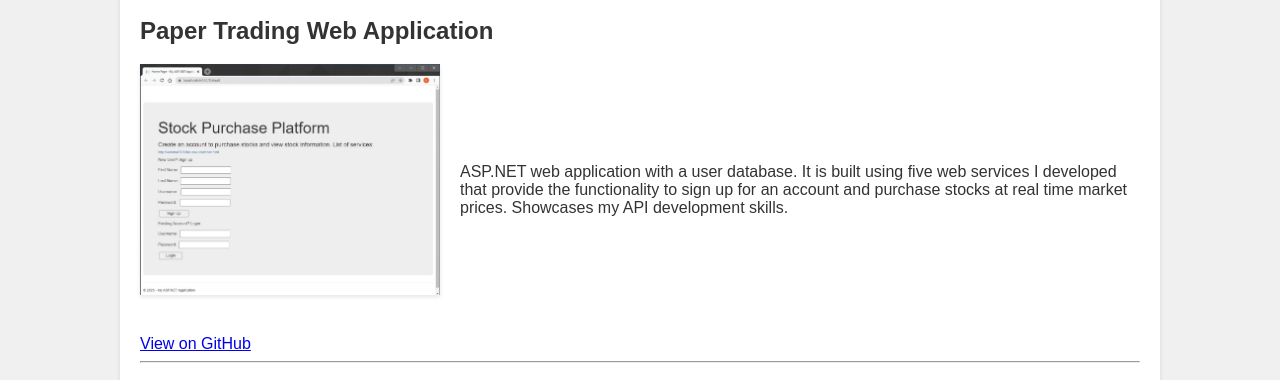
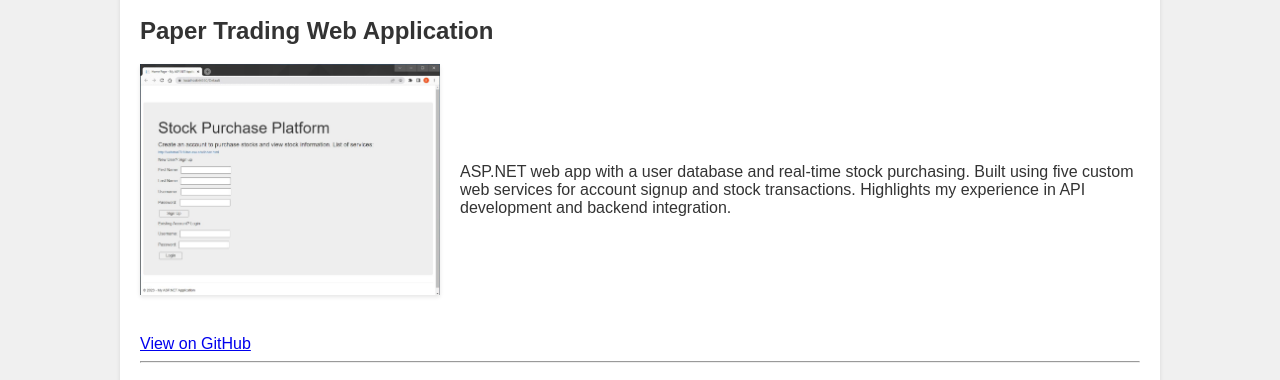
Before and after one commit to benwallace5/benwallace5.github.io, a plain HTML site: page index.html in a window 1280 px wide. Shown: the part 614-994 px from the top of the page. Drawn offline with Linux system fonts and the light colour scheme.

Commit message:
Update index.html

```diff
--- a/index.html
+++ b/index.html
@@ -38,7 +38,7 @@
           <h2>Paper Trading Web Application</h2>
           <div class="project-content">
             <img src="images/login_page.JPG" alt="Project image">
-            <p>ASP.NET web application with a user database. It is built using five web services I developed that provide the functionality to sign up for an account and purchase stocks at real time market prices. Showcases my API development skills.</p>
+            <p>ASP.NET web app with a user database and real-time stock purchasing. Built using five custom web services for account signup and stock transactions. Highlights my experience in API development and backend integration.</p>
           </div>
         </div>
         </div>
```
